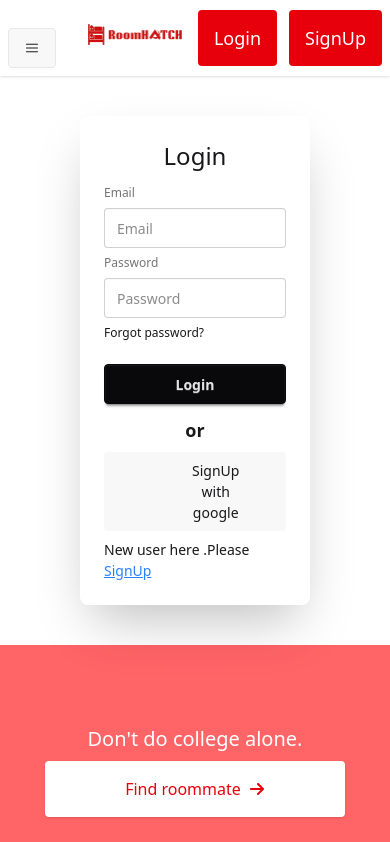
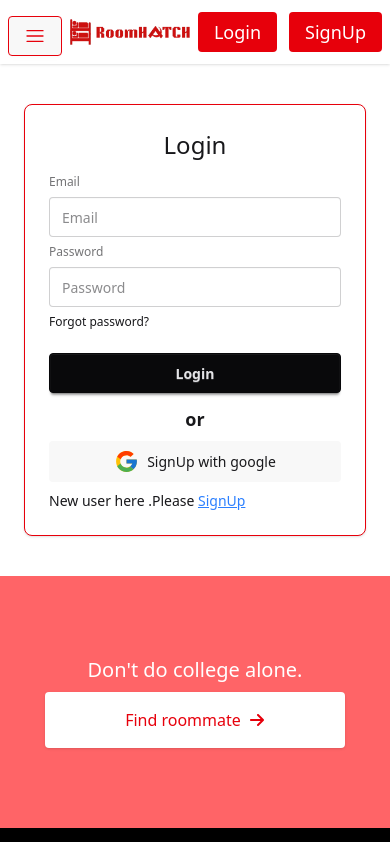
Before and after one commit to Shakib-56/roomHatch-client, a React (Vite) app: page /login in a window 390 px wide. Shown: the top 842 px of the page. Built offline with nearby package versions, Linux system fonts and the light colour scheme; no server answers.

Commit message:
responsiveness added in login,signUp and banner section

```diff
--- a/src/Components/Banner/Banner.jsx
+++ b/src/Components/Banner/Banner.jsx
@@ -14,33 +14,38 @@
         //     <h1 className='text-3xl text-center max-w-7xl font-bold px-70'>No More Stranger Danger – Verified Profiles, Background Checks & Transparent Reviews for Roommates Who Pay Rent On Time.</h1>
         // </div>
         <div>
-  <div className="carousel  w-full h-screen ">
+  <div className="carousel  w-full md:h-screen ">
   <div id="item1" className="carousel-item relative w-full ">
       <img
       src={bannerImage}
       className="w-full h-[600px] bg-cover  " />
-      <div className='felx flex-col space-y-4 absolute left-20 top-60'>
-        <h2 className='text-4xl text-white font-bold'>
+      <div className='felx flex-col space-y-4 absolute items-center justify-center md:justify-start  md:items-start md:left-20 md:top-60 top-30'>
+        <h2 className='text-4xl text-white text-center md:text-start pb-5  font-bold'>
             Find Your<span className='text-yellow-400 '> Perfect Roommate</span>  <br /> <span className='text-red-500'>Match</span>
         </h2>
-        <p className='text-white text-2xl '>
+        <p className='text-white text-2xl text-center md:text-start '>
             Safe, verified profiles with background checks for peace of mind
         </p>
-        <button className='px-10 py-4 bg-red-600 text-white text-xl'>Browse Roommates</button>
+        <div className=' flex md:items-start items-center justify-center md:justify-start '>
+          <button className='px-4 md:px-10 py-4 bg-red-600 text-white  text-xl'>Browse Roommates</button>
+        </div>
+
       </div>
   </div>
   <div id="item2" className="carousel-item relative w-full h-screen ">
     <img
       src={bannerImage2}
       className="w-full h-[600px] bg-cover" />
-      <div className='felx flex-col space-y-4 absolute left-20 top-60'>
-        <h2 className='text-4xl text-yellow-400 font-bold'>
+      <div className='felx flex-col space-y-4 absolute items-center justify-center md:justify-start  md:items-start md:left-20 md:top-60 top-30 '>
+        <h2 className='text-4xl text-white text-center md:text-start pb-5  font-bold'>
            <span className='text-red-600'> Compatibility</span>  That Matters
         </h2>
-        <p className='text-white text-2xl '>
+        <p className='text-white text-2xl text-center md:text-start px-4 '>
             Match based on lifestyle, habits, and preferences.
         </p>
-        <button className='px-10 py-4 bg-red-600 text-white text-xl'>Browse Roommates</button>
+        <div className=' flex md:items-start items-center justify-center md:justify-start'>
+          <button className='px-4 md:px-10 py-4 bg-red-600 text-white  text-center text-xl'>Browse Roommates</button>
+        </div>
       </div>
   </div>
   <div id="item3" className="carousel-item relative w-full h-screen bg-black  ">
@@ -48,13 +53,15 @@
     <img
       src={bannerImage3}
       className="w-full h-[600px] bg-cover " />
-      <div className='felx flex-col space-y-4 absolute left-20 top-60'>
-        <h2 className='text-4xl text-white font-bold'>
+      <div className='felx flex-col space-y-4 absolute items-center justify-center md:justify-start  md:items-start md:left-20 md:top-60 top-30'>
+        <h2 className='text-4xl text-white text-center md:text-start pb-5  font-bold'>
             From <span  className='text-yellow-300'>Strangers</span>  To <span className='text-red-600'>Friends</span>
         </h2>
-        <p className='text-white text-2xl '>
+        <p className='text-white text-2xl text-center md:text-start px-4 '>
         Thousands of successful matches and counting        </p>
-        <button className='px-10 py-4 bg-red-600 text-white text-xl'>Browse Roommates</button>
+       <div className='flex md:items-start items-center justify-center md:justify-start'>
+          <button className='px-4 md:px-10 py-4 bg-red-600 text-white  text-center text-xl'>Browse Roommates</button>
+        </div>
       </div>
   </div>
   <div id="item4" className="carousel-item  relative w-full h-screen">
@@ -65,10 +72,12 @@
         <h2 className='text-4xl text-white font-bold'>
             Stress-Free Living Starts Here
         </h2>
-        <p className='text-white text-2xl '>
+        <p className='text-white text-2xl text-center md:text-start px-4 '>
             Transparent reviews and reliable roommates
         </p>
-        <button className='px-10 py-4 bg-red-600 text-white text-xl'>Browse Roommates</button>
+        <div className='flex md:items-start items-center justify-center md:justify-start'>
+          <button className='px-4 md:px-10 py-4 bg-red-600 text-white  text-center text-xl'>Browse Roommates</button>
+        </div>
       </div>
   </div>
 </div>
--- a/src/Components/Footer/Footer.jsx
+++ b/src/Components/Footer/Footer.jsx
@@ -12,7 +12,7 @@
                 <NavLink className="flex  max-w-4xl  items-center justify-center gap-2 px-20 bg-white  rounded py-4 shadow-sm text-red-600" to={"/"}> Find roommate <FaArrowRight />
 </NavLink>
             </div>
-            <footer className="footer  px-20 bg-black sm:footer-horizontal  text-neutral-content p-10">
+            <footer className="footer px-6 py-4  md:px-20 bg-black sm:footer-horizontal  text-neutral-content md:p-10">
   <aside>
     <img className='h-15 max-w-80' src={logoFooter} alt="" />
     <p>
--- a/src/Components/Login/Login.jsx
+++ b/src/Components/Login/Login.jsx
@@ -25,8 +25,8 @@
     }).then(err=>console.log(err));
   };
     return (
-  <div className='mx-auto max-w-7xl my-10 flex justify-center px-20'>
-    <div className="card bg-base-100 w-full max-w-sm shrink-0 shadow-2xl">
+  <div className='mx-auto max-w-7xl my-10 flex justify-center px-6 md:px-20'>
+    <div className="card bg-base-100 w-full max-w-sm shrink-0 shadow-sm border-1 border-red-600">
       <div className="card-body">
         <h2 className='text-2xl text-center'>Login</h2>
         <form onSubmit={handleLogin} className="fieldset">
@@ -39,7 +39,7 @@
         </form>
         <p className='text-center text-lg font-bold'>or</p>
                 <div className='flex'>
-                  <button onClick={()=>{handleGoogleSignup()}} className='px-20 cursor-pointer py-2 bg-base-200 w-full rounded flex items-center gap-2'><FcGoogle size={25} />SignUp with google</button>
+                  <button onClick={()=>{handleGoogleSignup()}} className='md:px-20 cursor-pointer py-2 bg-base-200 w-full rounded flex items-center justify-center gap-2'><FcGoogle size={25} />SignUp with google</button>
                 </div>
         <p >New user here .Please <Link className='text-blue-500 underline' to={"/signUp"}>SignUp</Link></p>
       </div>
--- a/src/Components/Navbar/Navbar.jsx
+++ b/src/Components/Navbar/Navbar.jsx
@@ -31,11 +31,11 @@
 
     </>
     return (
-        <div className="navbar  lg:px-20 bg-base-100 shadow-sm">
-  <div className="flex md:items-center justify-between gap-4">
+        <div className="navbar px-2 gap-2  md:px-20 bg-base-100 shadow-sm">
+  <div className="flex items-center md:items-center justify-center md:justify-between gap-2 md:gap-4">
     <div className="dropdown items-center">
-      <div tabIndex={0} role="button" className="btn mt-5 lg:hidden">
-        <RxHamburgerMenu />
+      <div tabIndex={0} role="button" className="btn mt-2 lg:hidden text-red-600 border-1 border-red-600">
+        <RxHamburgerMenu size={20}/>
 
       </div>
       <ul
@@ -45,7 +45,7 @@
 
       </ul>
     </div>
-    <NavLink to={"/"} className="p-4 lg:h-20 lg:w-[300px] text-xl"> <img src={logo} alt="" /></NavLink>
+    <NavLink to={"/"} className="lg:h-20 lg:w-[300px] text-xl"> <img src={logo} alt="" /></NavLink>
   </div>
   <div className="navbar-center hidden lg:flex">
     <ul className=" md:ml-20 text-sm font-semibold space-x-3 px-1">
@@ -61,8 +61,8 @@
         <a onClick={handleSignOut} className='btn bg-red-600 text-white'>SignOut</a>
       </div>:
       <div className='space-x-3'>
-      <NavLink to={"/login"} className=" p-4 lg:px-10  text-lg rounded  py-4 bg-red-600 text-white">Login</NavLink>
-       <NavLink to={"/signUp"} className=" p-4 lg:px-10  text-lg rounded  py-4 bg-red-600 text-white">SignUp</NavLink>
+      <NavLink to={"/login"} className=" px-4 lg:px-10  text-lg rounded py-2 md:py-4 bg-red-600 text-white">Login</NavLink>
+       <NavLink to={"/signUp"} className=" px-4  lg:px-10  text-lg rounded py-2 md:py-4 bg-red-600 text-white">SignUp</NavLink>
       </div>
 
     }
--- a/src/Components/SignUP/SignUp.jsx
+++ b/src/Components/SignUP/SignUp.jsx
@@ -22,11 +22,11 @@
   };
     return (
         <div>
-            <div className='mx-auto my-10 max-w-7xl flex justify-center px-20'>
-    <div className="card bg-base-100 w-full mt-3 max-w-sm shrink-0 shadow-2xl">
+            <div className='mx-auto my-10 max-w-7xl flex justify-center px-6 md:px-20'>
+    <div className="card bg-base-100 w-full mt-3 max-w-sm shrink-0 shadow-sm border-1 border-red-600">
       <div className="card-body">
         <h2 className='text-2xl text-center'>SignUp</h2>
-        <form onSubmit={handleSignUp} className="fieldset mt-2">
+        <form onSubmit={handleSignUp} className="fieldset  mt-2">
 
           <label className="label">Name</label>
           <input type="text" name='name' className="input" placeholder="Enter your name" />
@@ -39,7 +39,7 @@
         </form>
         <p className='text-center text-lg font-bold'>or</p>
         <div className='flex'>
-          <button onClick={()=>{handleGoogleSignup()}} className='px-20 cursor-pointer py-2 bg-base-200 w-full rounded flex items-center gap-2'><FcGoogle size={25} />SignUp with google</button>
+          <button onClick={()=>{handleGoogleSignup()}} className='px-13 md:px-20 cursor-pointer py-2 bg-base-200 w-full rounded flex items-center justify-center gap-2'><FcGoogle size={25} />SignUp with google</button>
         </div>
         <p >Already have an accoint  .Please <Link className='text-blue-500 underline' to={"/login"}>Login</Link></p>
       </div>
```
